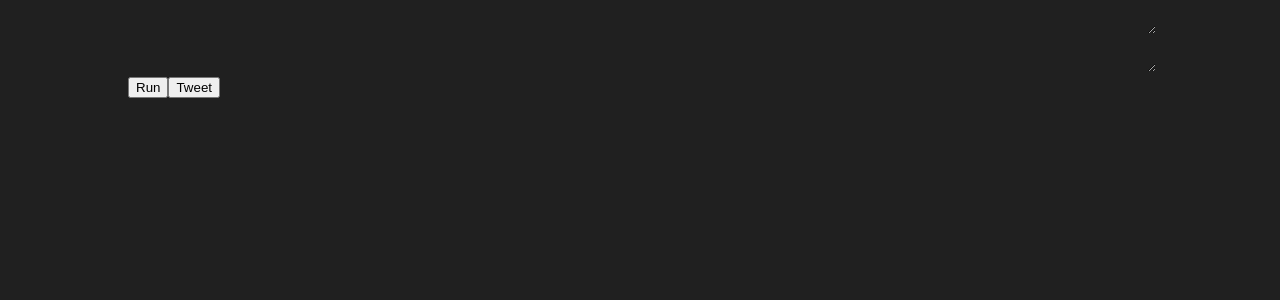
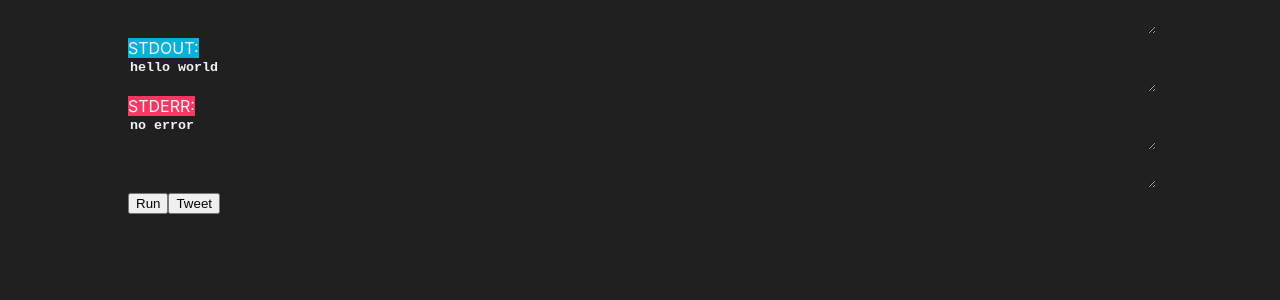
Before and after one commit to jiro4989/websh, a React (Create React App) app in the folder websh_front_v3/: page / in a window 1280 px wide. Both pictures are taken after a click on the button "Run". Shown: the top 300 px of the page. Built offline with nearby package versions, Linux system fonts and the light colour scheme.

Commit message:
stdout, stderrを表示できるように

```diff
--- a/websh_front_v3/src/App.css
+++ b/websh_front_v3/src/App.css
@@ -19,10 +19,10 @@
   background-color: #202020;
 
   /* キャレット（カーソル）の色を変更 */
-  caret-color: white;
+  caret-color: #F4F4F4;
 
   /* フォント色を変更 */
-  color: white;
+  color: #F4F4F4;
 
   /* フォントを太字に */
   font-weight: bold;
@@ -38,3 +38,13 @@
 .shellgei-input::-webkit-scrollbar {
   display: none;
 }
+
+.stdout {
+  color: #F4F4F4;
+  background-color: #06B1D9;
+}
+
+.stderr {
+  color: #F4F4F4;
+  background-color: #FE3663;
+}
--- a/websh_front_v3/src/App.js
+++ b/websh_front_v3/src/App.js
@@ -11,7 +11,9 @@ function newHistory(shellgei) {
   const id = newUniqueId()
   const history = {
     id: id,
-    shellgei: shellgei
+    shellgei: shellgei,
+    stdout: "hello world",
+    stderr: "no error",
   }
   return history
 }
@@ -29,13 +31,26 @@ function App() {
 
   const historyElems = histories
     .map((v) => <div key={v.id}>
+      <div>
         <textarea className="shellgei-input" defaultValue={v.shellgei} />
+      </div>
+      <div>
+        <section>
+          <span className="stdout">STDOUT:</span>
+          <textarea className="shellgei-input" defaultValue={v.stdout} />
+        </section>
+        <section>
+          <span className="stderr">STDERR:</span>
+          <textarea className="shellgei-input" defaultValue={v.stderr} />
+        </section>
+      </div>
     </div>)
 
   return (
     <div className="App">
       <div className="terminal-area">
         {historyElems}
+        <div>
           <div>
             <textarea
               className="shellgei-input"
@@ -49,6 +64,7 @@ function App() {
           </div>
         </div>
       </div>
+    </div>
   );
 }
 
```
Lines whose indentation alone changed are shown as unchanged.
